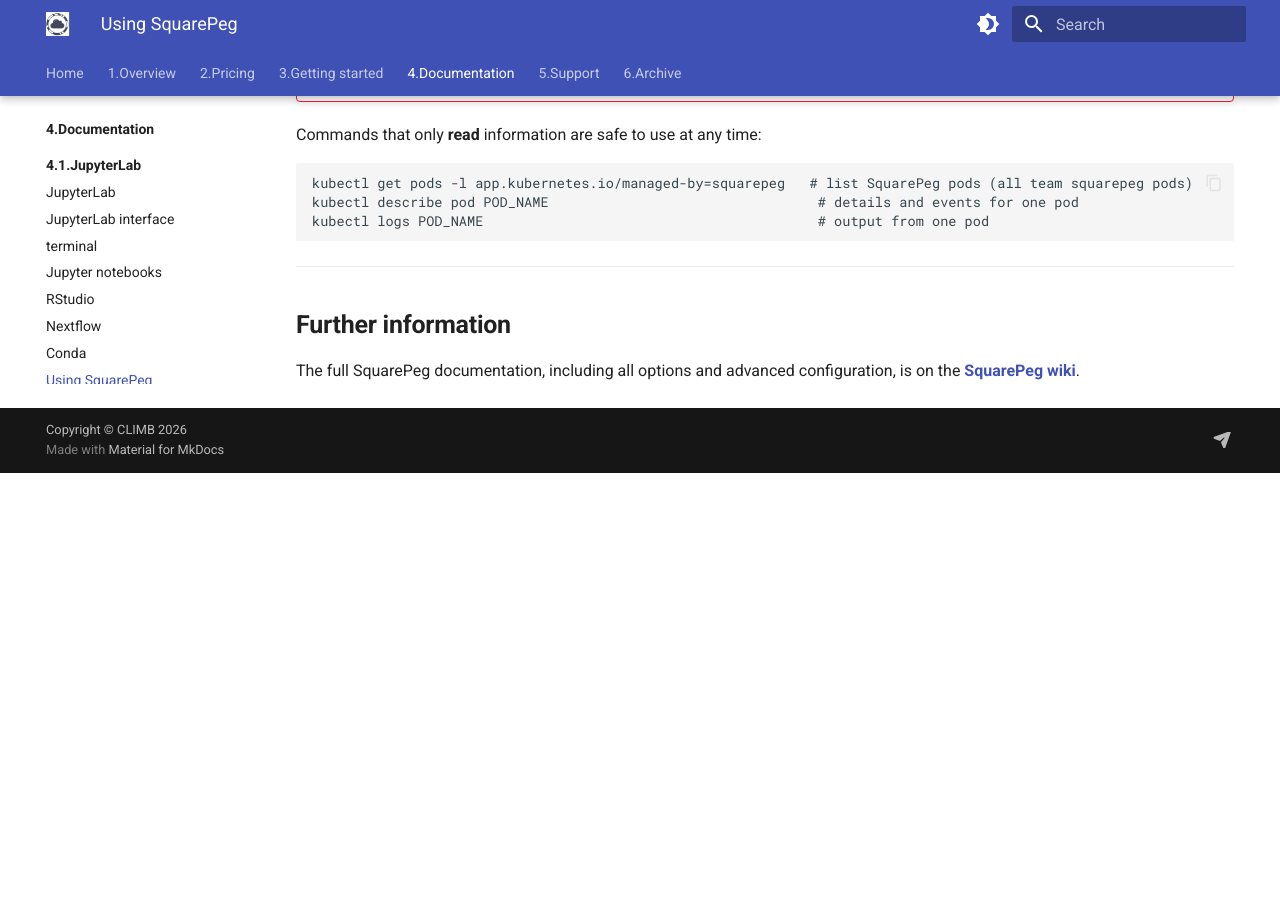
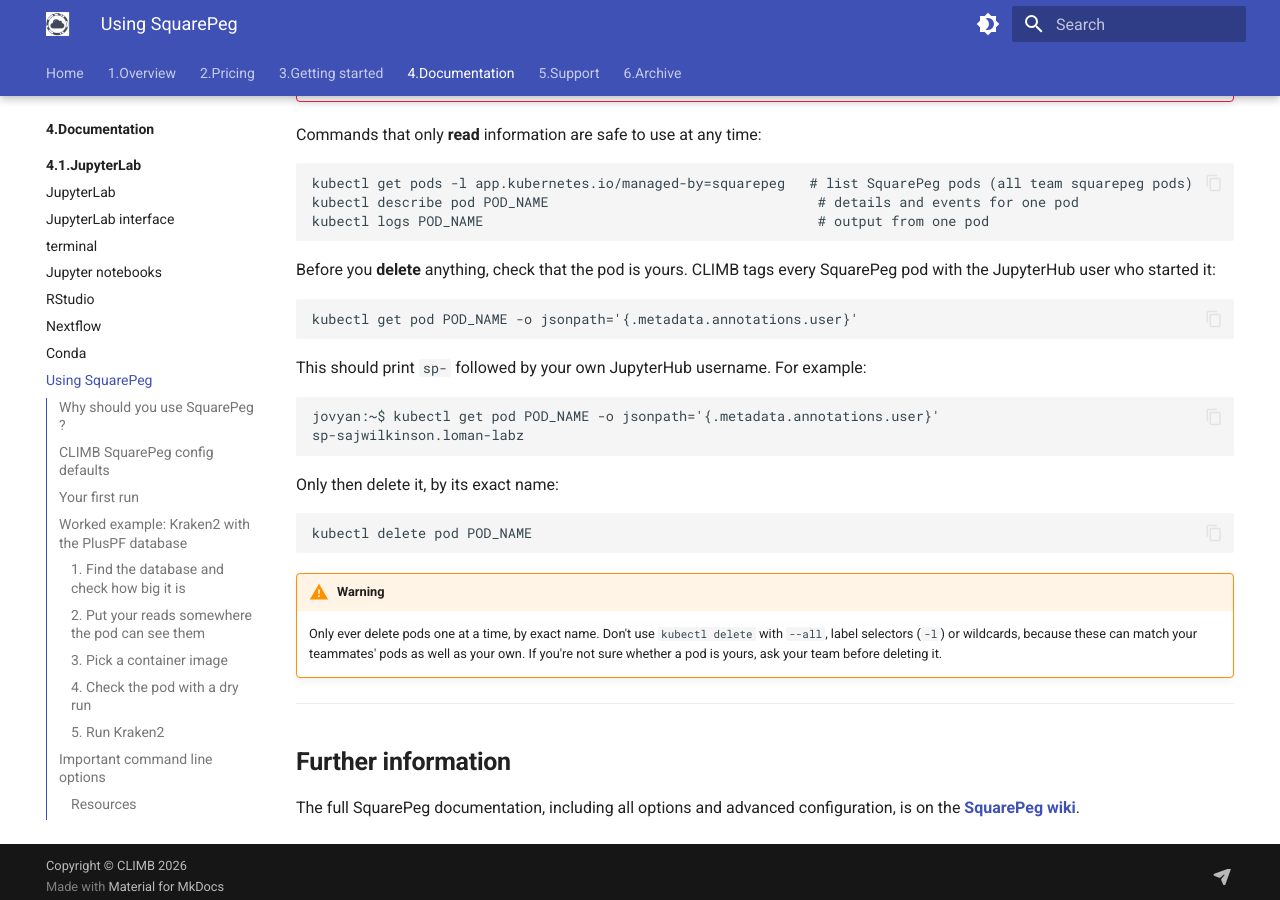
Before and after one commit to MRC-CLIMB/docs, an MkDocs documentation site: the page built from docs/4.Documentation/4.1.JupyterLab/4.1.8.squarepeg.md, in a window 1280 px wide and 900 px high, scrolled down 10349 px. Built offline with MkDocs 1.6.1 and Material for MkDocs 9.7.7, drawn with Linux system fonts in a browser that asks for light colours; before the commit the page ends 10822 px from its top, so only the background shows below that.

Commit message:
re-add kubectl delete section

````diff
--- a/docs/4.Documentation/4.1.JupyterLab/4.1.8.squarepeg.md
+++ b/docs/4.Documentation/4.1.JupyterLab/4.1.8.squarepeg.md
@@ -351,6 +351,28 @@ kubectl describe pod POD_NAME                                 # details and even
 kubectl logs POD_NAME                                         # output from one pod
 ```
 
+Before you **delete** anything, check that the pod is yours. CLIMB tags every SquarePeg pod with the JupyterHub user who started it:
+
+```
+kubectl get pod POD_NAME -o jsonpath='{.metadata.annotations.user}'
+```
+
+This should print `sp-` followed by your own JupyterHub username. For example:
+
+```
+jovyan:~$ kubectl get pod POD_NAME -o jsonpath='{.metadata.annotations.user}'
+sp-sajwilkinson.loman-labz
+```
+
+Only then delete it, by its exact name:
+
+```
+kubectl delete pod POD_NAME
+```
+
+!!! warning
+    Only ever delete pods one at a time, by exact name. Don't use `kubectl delete` with `--all`, label selectors (`-l`) or wildcards, because these can match your teammates' pods as well as your own. If you're not sure whether a pod is yours, ask your team before deleting it.
+
 ---
 
 ## **Further information**
````
